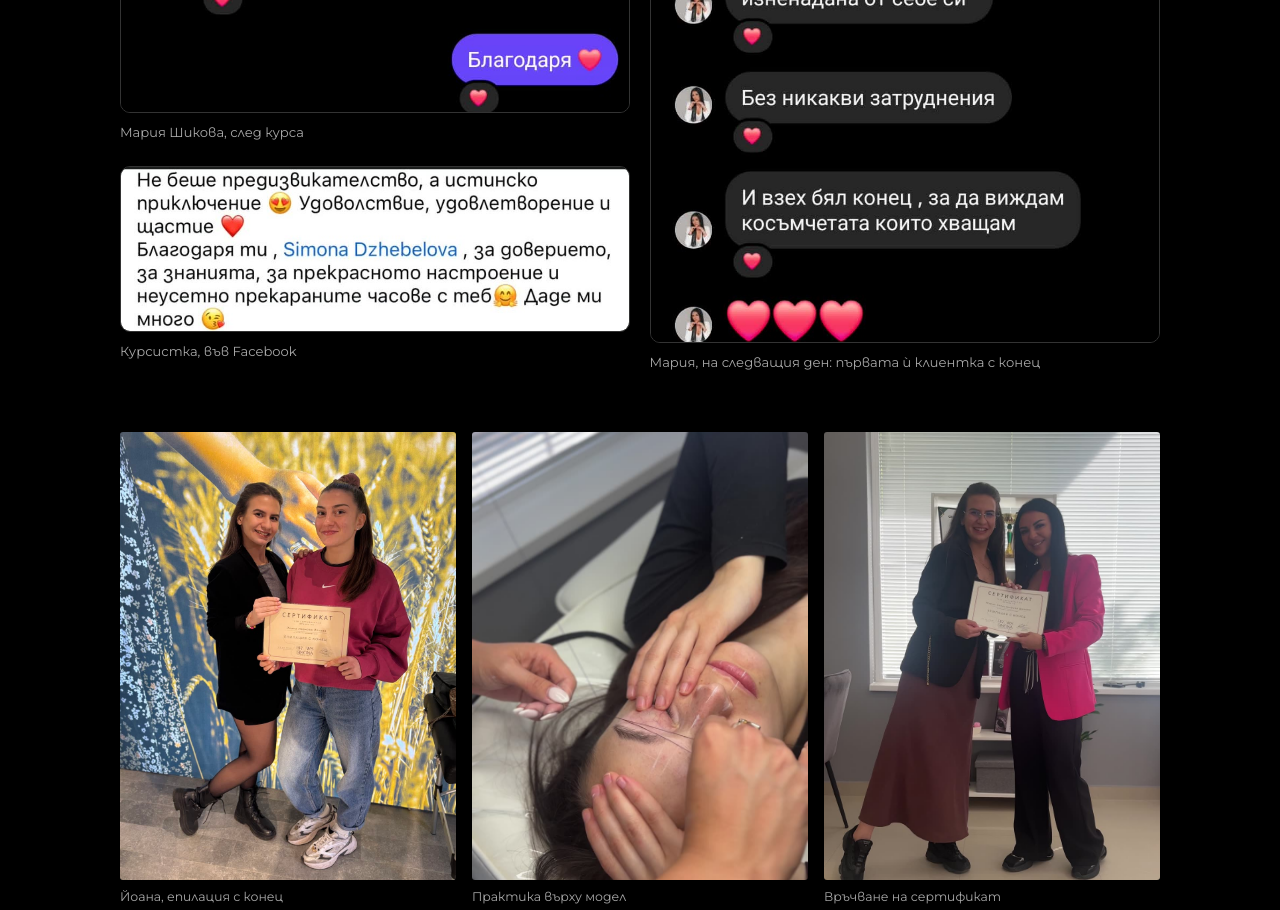
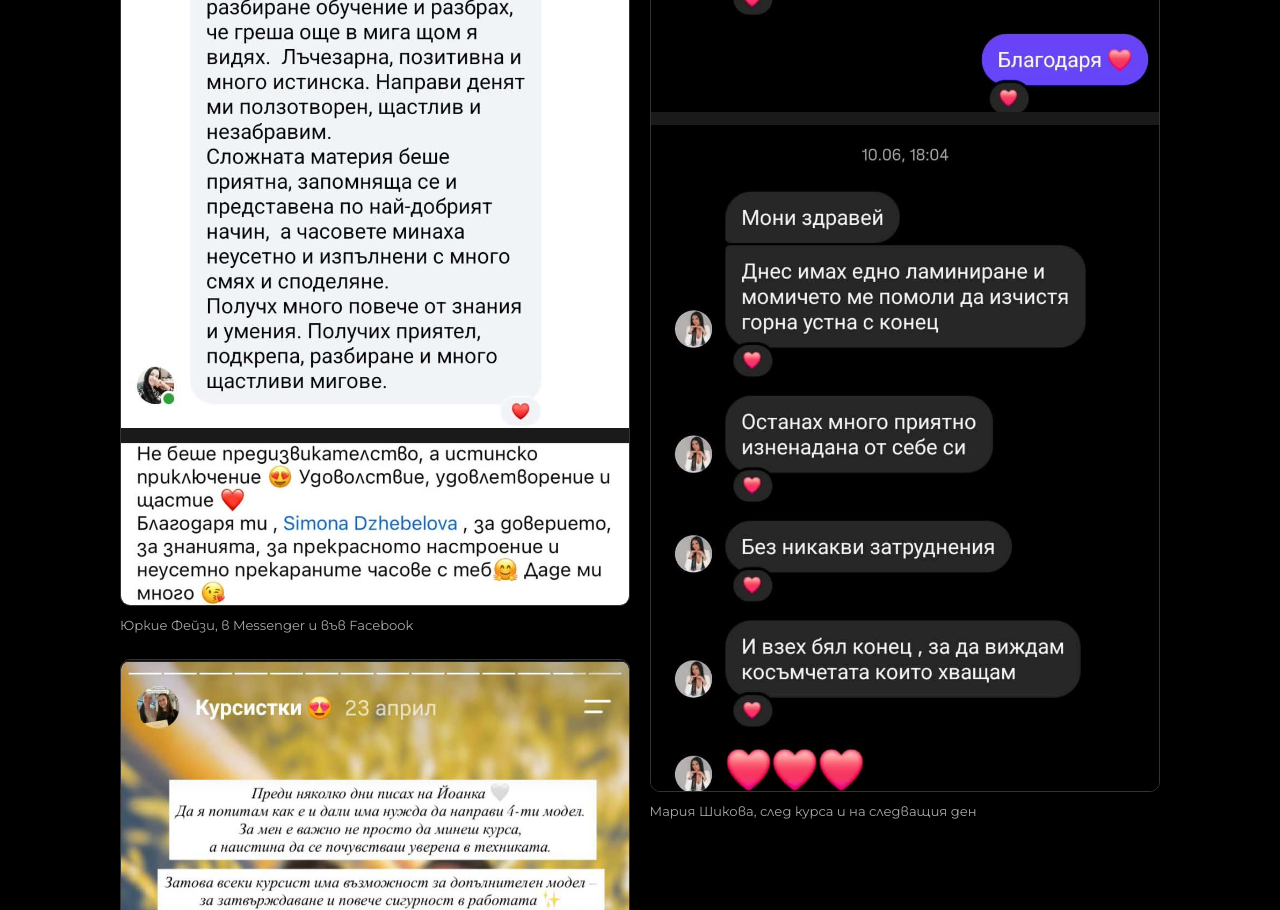
Before and after one commit to simonadzhebelova/Simona-brows, a plain HTML site: page kurs/index.html in a window 1280 px wide. Shown: the part 4900-5810 px from the top of the page. Drawn offline with nearby package versions, Linux system fonts and the light colour scheme.

Commit message:
Отзивите: по една снимка за всяка курсистка (Юркие, Йоана, Мария)

```diff
--- a/kurs/index.html
+++ b/kurs/index.html
@@ -245,17 +245,17 @@
            преписан текст. Изрязани са лентата на телефона, полето за писане и
            (при Facebook) другите снимки от телефона. Натискане отваря снимката. -->
       <div class="shots">
-        <a class="shots__item" href="/kurs/img/otziv-maria-1.jpg" target="_blank" rel="noopener">
-          <img src="/kurs/img/otziv-maria-1.jpg" alt="Мария в Instagram: „Благодаря ти за търпението, професионализма и ценните знания… Научих много и се чувствам много по-уверена благодарение на теб!“" loading="lazy" width="946" height="812">
-          <span>Мария Шикова, след курса</span>
+        <a class="shots__item" href="/kurs/img/otziv-iurkie.jpg" target="_blank" rel="noopener">
+          <img src="/kurs/img/otziv-iurkie.jpg" alt="Юркие в Messenger: „От години исках да се обуча в епилация с конец… Представях си изтощително и трудно за разбиране обучение и разбрах, че греша още в мига щом я видях.“ И във Facebook: „Не беше предизвикателство, а истинско приключение.“" loading="lazy" width="946" height="1730">
+          <span>Юркие Фейзи, в Messenger и във Facebook</span>
         </a>
-        <a class="shots__item" href="/kurs/img/otziv-facebook.jpg" target="_blank" rel="noopener">
-          <img src="/kurs/img/otziv-facebook.jpg" alt="Курсистка във Facebook: „Не беше предизвикателство, а истинско приключение. Удоволствие, удовлетворение и щастие.“" loading="lazy" width="946" height="306">
-          <span>Курсистка, във Facebook</span>
+        <a class="shots__item" href="/kurs/img/otziv-yoana.jpg" target="_blank" rel="noopener">
+          <img src="/kurs/img/otziv-yoana.jpg" alt="Йоана: „Имаше практическата част, която е най-важна… различни модели с различни форми, възраст и кожи… Обясняваше разбираемо.“" loading="lazy" width="922" height="1640">
+          <span>Йоана Йотова, отзивът ѝ в сторито на Симона</span>
         </a>
-        <a class="shots__item" href="/kurs/img/otziv-maria-2.jpg" target="_blank" rel="noopener">
-          <img src="/kurs/img/otziv-maria-2.jpg" alt="Мария на следващия ден: „Днес имах едно ламиниране и момичето ме помоли да изчистя горна устна с конец. Останах много приятно изненадана от себе си. Без никакви затруднения.“" loading="lazy" width="946" height="1240">
-          <span>Мария, на следващия ден: първата ѝ клиентка с конец</span>
+        <a class="shots__item" href="/kurs/img/otziv-maria.jpg" target="_blank" rel="noopener">
+          <img src="/kurs/img/otziv-maria.jpg" alt="Мария в Instagram: „Научих много и се чувствам много по-уверена благодарение на теб!“ А на следващия ден: „Днес имах едно ламиниране и момичето ме помоли да изчистя горна устна с конец. Останах много приятно изненадана от себе си. Без никакви затруднения.“" loading="lazy" width="946" height="2076">
+          <span>Мария Шикова, след курса и на следващия ден</span>
         </a>
       </div>
 
```
Also changed, not shown: kurs/img/otziv-facebook.jpg (deleted), kurs/img/otziv-iurkie.jpg (added), kurs/img/otziv-maria-1.jpg (deleted), kurs/img/otziv-maria-2.jpg (deleted), kurs/img/otziv-maria.jpg (added), kurs/img/otziv-yoana.jpg (added).
